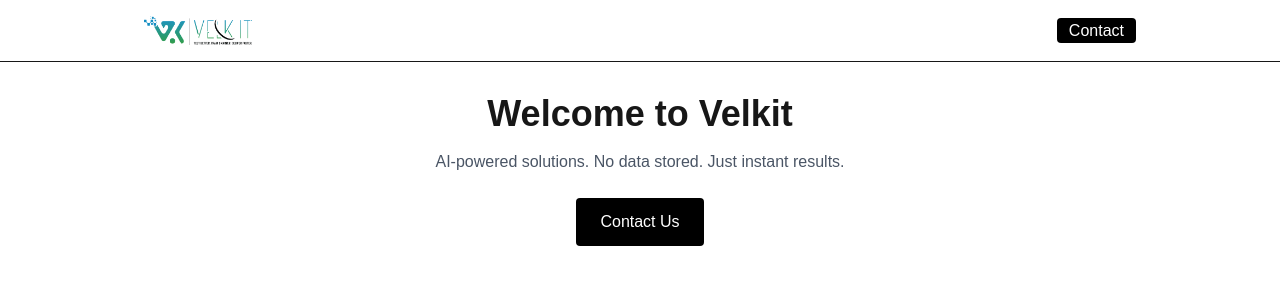
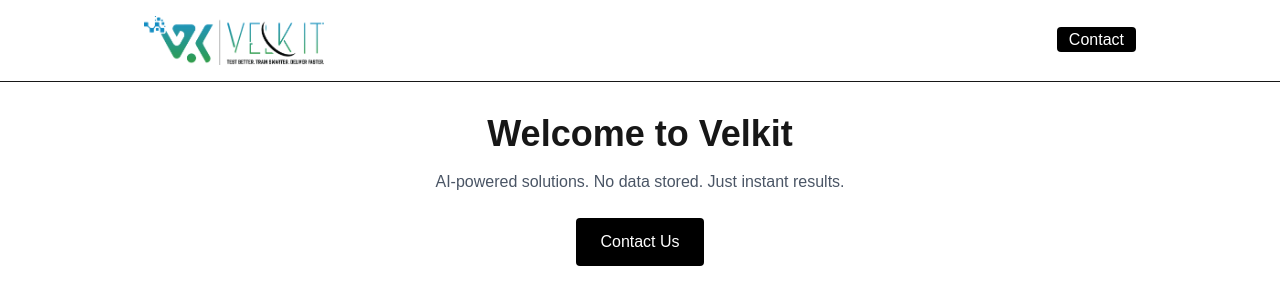
Before and after one commit to rahulahuja-qa/velkit-site, a Next.js app: page / in a window 1280 px wide. Shown: the top 304 px of the page. Built offline with nearby package versions, Linux system fonts and the light colour scheme.

Commit message:
site update: header, logo, favicon, layout

```diff
--- a/src/components/Header.tsx
+++ b/src/components/Header.tsx
@@ -6,7 +6,7 @@
     <header className="border-b">
       <div className="mx-auto max-w-5xl p-4 flex items-center gap-3">
         <Link href="/" className="flex items-center gap-2">
-          <Image src="/velkit-logo.png" alt="Velkit" width={108} height={108} priority />
+          <Image src="/velkit-logo.png" alt="Velkit" width={180} height={180} priority />
         </Link>
         <nav className="ml-auto">
           <a href="mailto:hello@velkit.io" className="rounded bg-black px-3 py-1 text-white">
```
